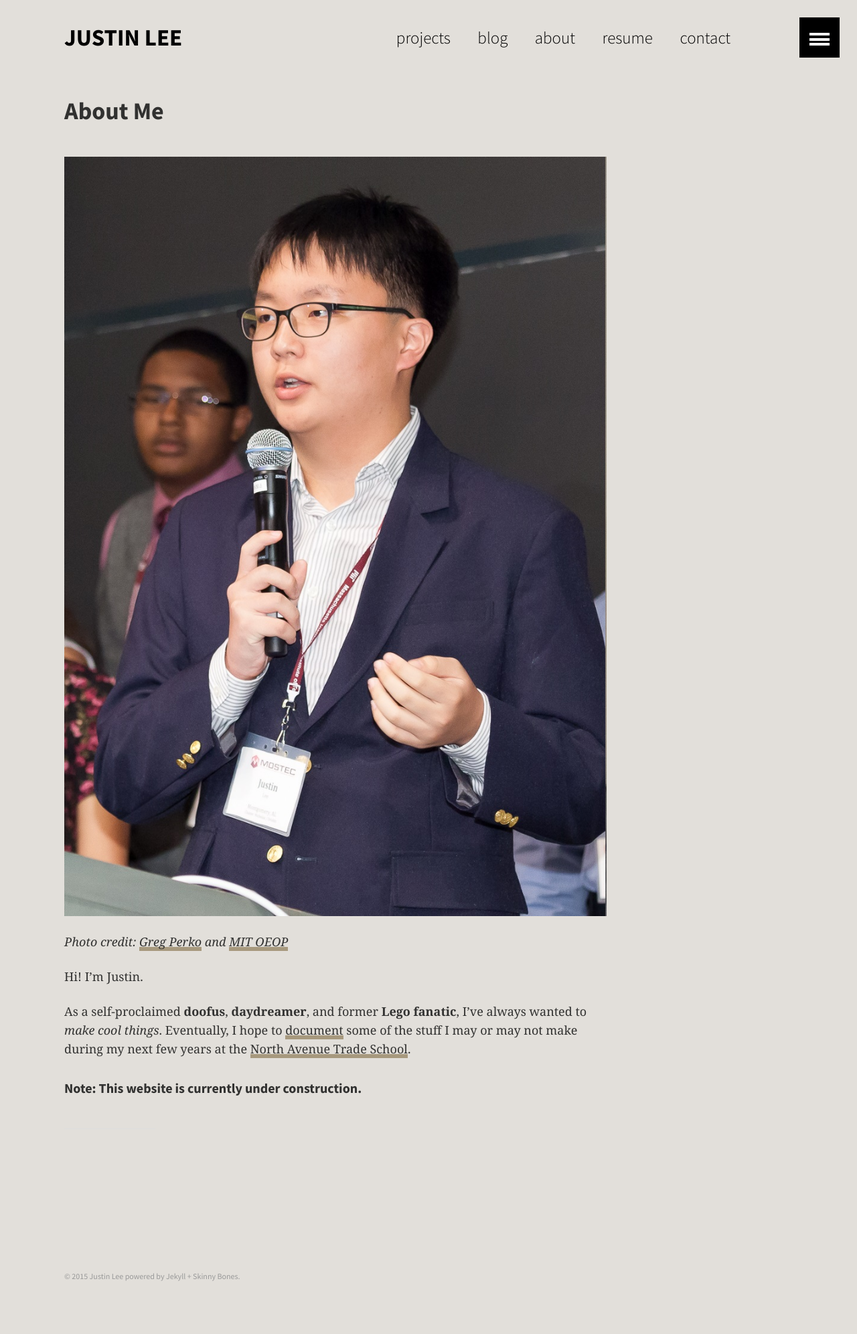
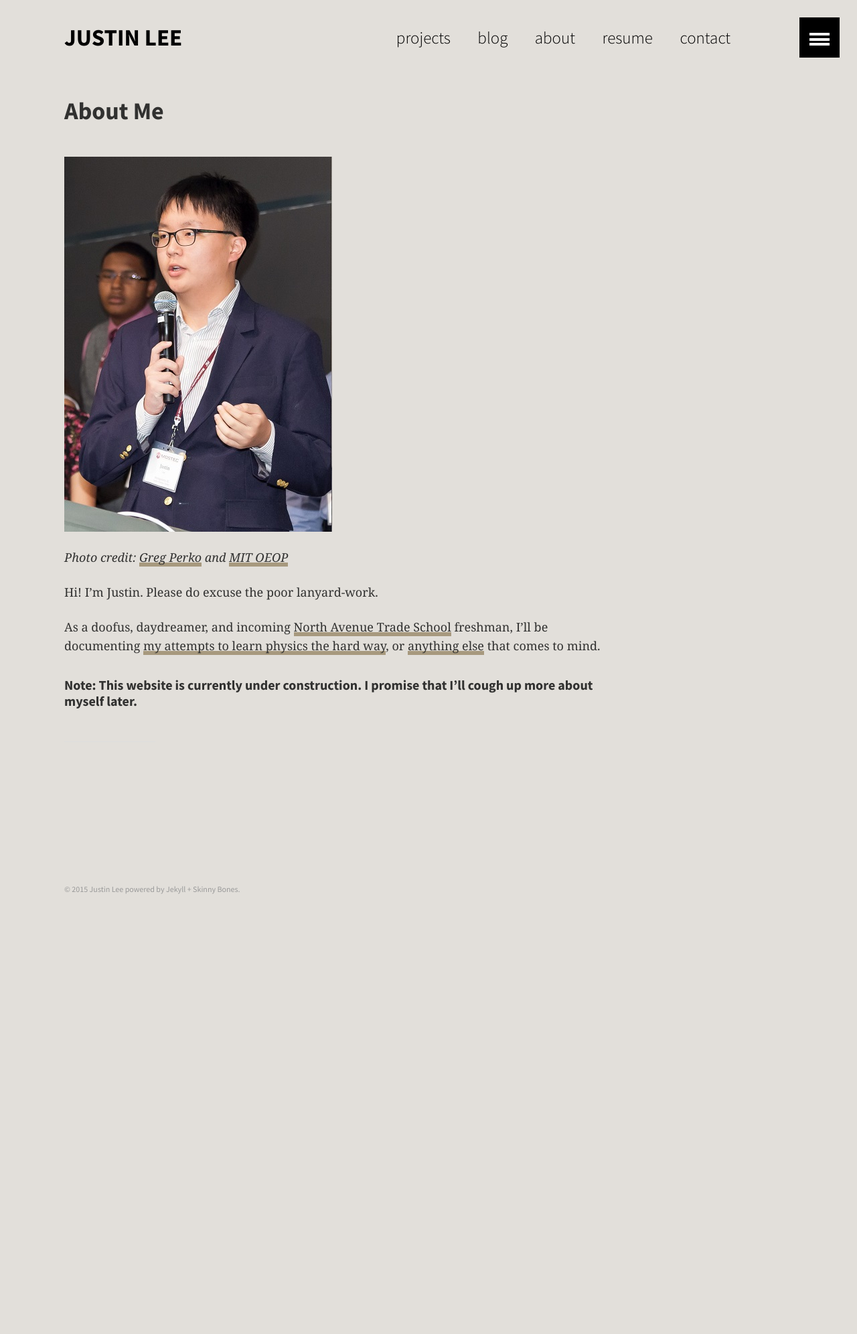
Before and after one commit to pengineered/pengineered.github.io, a Jekyll site: the page built from about/about.md, in a window 1280 px wide. Shown: the whole page at 67% size. Built offline with Jekyll 4.4.1, drawn with Linux system fonts in a browser that asks for light colours; after the commit the page ends 1414 px from its top, so only the background shows below that.

Commit message:
Changed favicon, changed about, fixed underline issue in slidebar

```diff
--- a/_config.yml
+++ b/_config.yml
@@ -29,7 +29,7 @@ owner:
   google:
     ad-client:
     ad-slot:
-  bio: Engineer. Pen enthusiast. Likes food and sleep.
+  bio: (Soon-to-be) Engineer. Pen enthusiast. Sucks at writing bios.
   avatar: bio-photo.jpg # 160x160 px image for author byline
 disqus-shortname:
 
--- a/_sass/_layout.scss
+++ b/_sass/_layout.scss
@@ -416,6 +416,7 @@
 }
 
 article>h2>a,
+.menu-item>li>a,
 .breadcrumbs a{
 	border-bottom: medium none transparent;
 	box-shadow: none;
--- a/about/about.md
+++ b/about/about.md
@@ -9,8 +9,8 @@ share: false
 
 *Photo credit: [Greg Perko](http://www.perkophoto.com/) and [MIT OEOP](http://oeop.mit.edu/)*
 
-Hi! I'm Justin.
+Hi! I'm Justin. Please do excuse the poor lanyard-work.
 
-As a self-proclaimed **doofus**, **daydreamer**, and former **Lego fanatic**, I've always wanted to *make cool things*. Eventually, I hope to [document](/projects) some of the stuff I may or may not make during my next few years at the [North Avenue Trade School](http://www.gatech.edu "Georgia Tech").
+As a doofus, daydreamer, and incoming [North Avenue Trade School](http://www.gatech.edu "Georgia Tech") freshman, I'll be documenting [my attempts to learn physics the hard way](/projects), or [anything else](/blog) that comes to mind.
 
-#####Note: This website is currently under construction.
+#####Note: This website is currently under construction. I promise that I'll cough up more about myself later.
```
Also changed, not shown: favicon.ico, formerfavicon.ico (added), images/about.jpg.
